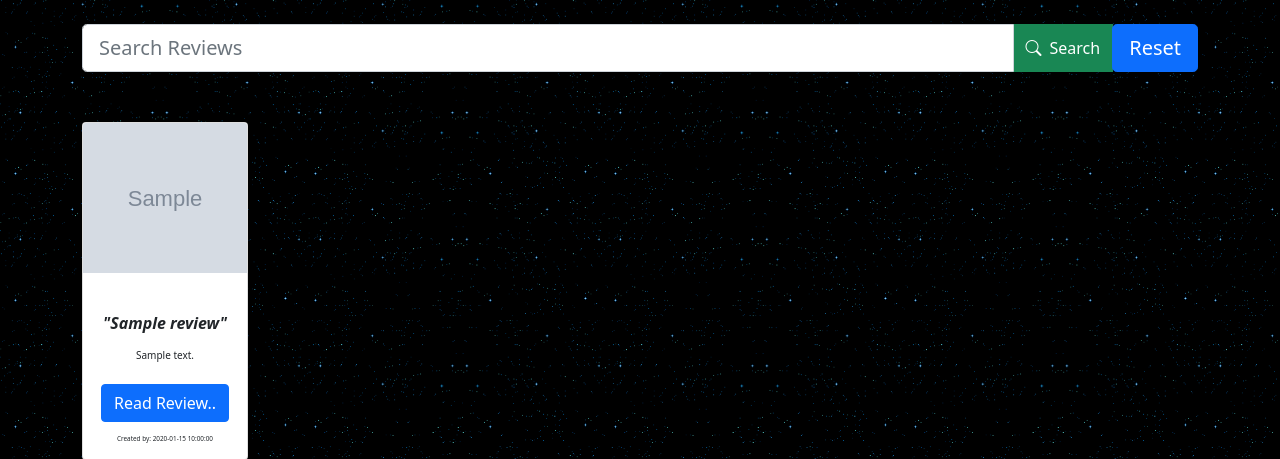
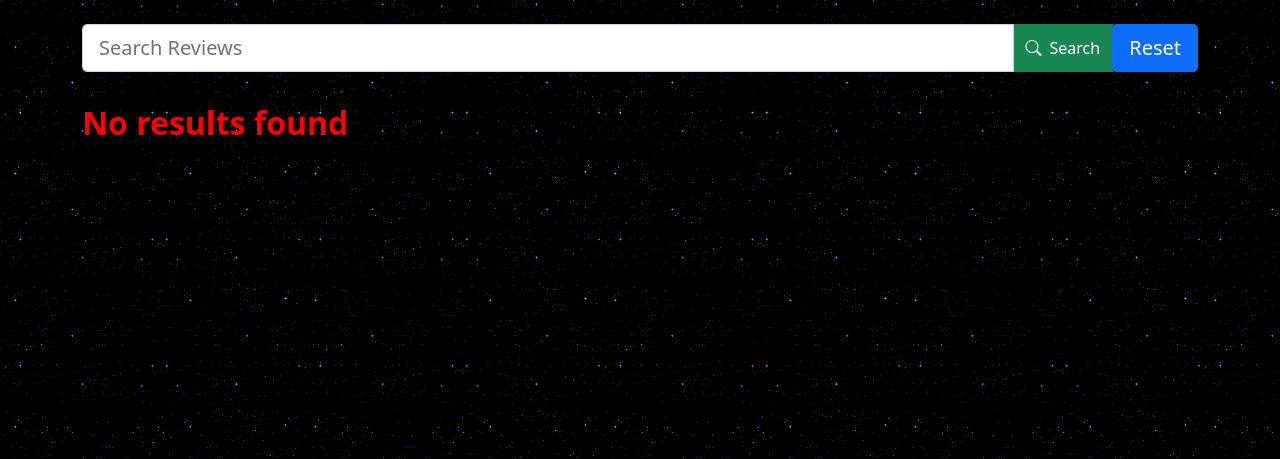
Before and after one commit to famouswelshman/16bit-reviews, a Flask app: page / in a window 1280 px wide. Shown: the part 232-691 px from the top of the page. Run offline with Flask 2, Linux system fonts and the light colour scheme; grey boxes marked "Sample" are stand-in pictures; a database or web service that is not in the repository returns one stand-in record (values such as "Sample title"); some libraries are stand-ins or nearby versions.

Commit message:
updated home page with jinja search return code

```diff
--- a/templates/home.html
+++ b/templates/home.html
@@ -16,13 +16,13 @@
 
 
 
+
 <!-----Review Card Template------>
-
+{% if review|length > 0 %}
 <div class="card-container">
   <div class="row">
     {% for review in reviews %}
     <div class="col col-lg-2 col-md-3 col-sm-12">
-
       <div class="card">
         <img src="{{ review.img_url }}" class="card-img-top" alt="game picture" onerror="this.src='/static/images/default_logo.jpg'">
         <h6 class="card-title"><i>"{{ review.review_title }}"</i></h6>
@@ -38,7 +38,11 @@
         </div>
       </div>
     </div>
-
     {% endfor %}
 
-    {% endblock %}
+{% else %}
+    <h2 class="search-not-found" style="color: red;">No results found</h2>
+{% endif %}
+
+
+{% endblock %}
```
